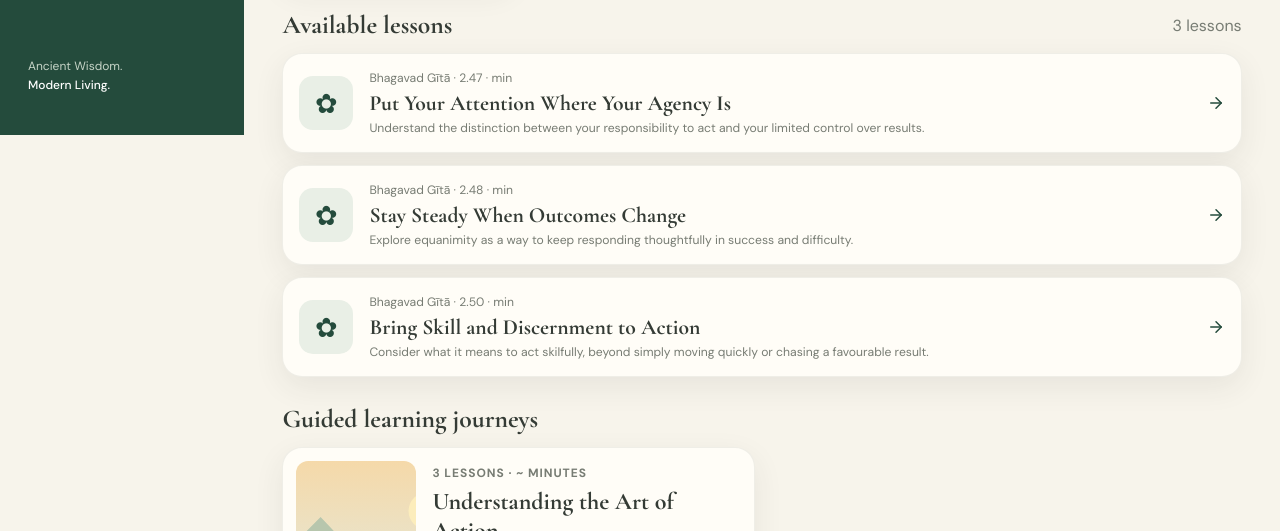
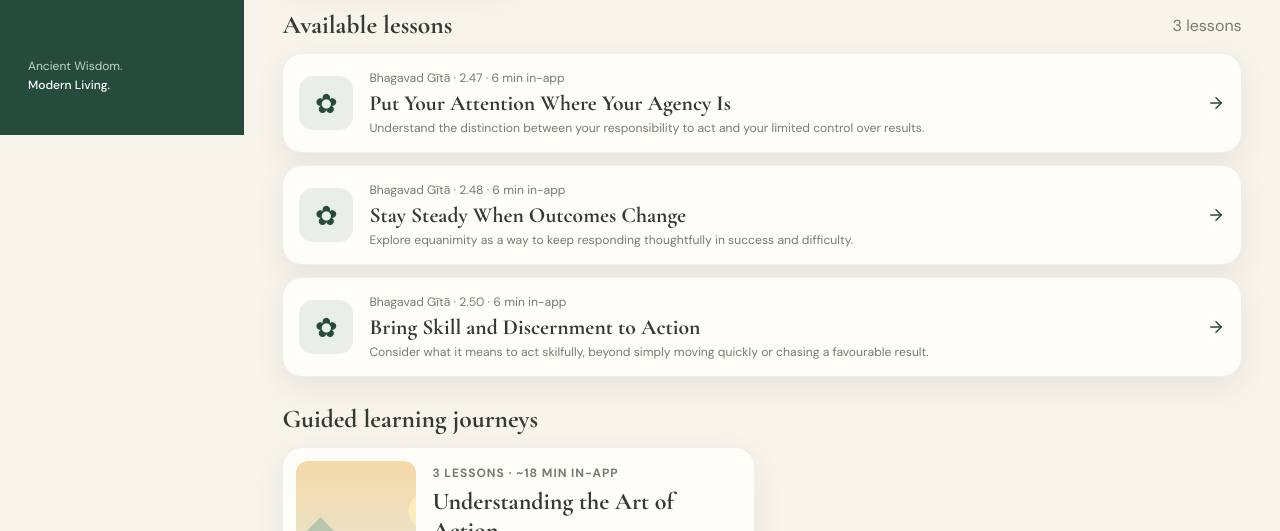
Before and after one commit to rskr28/Nitya, a React (Vite) app: page /explore in a window 1280 px wide. Shown: the part 665-1196 px from the top of the page. Built offline with nearby package versions, Linux system fonts and the light colour scheme.

Commit message:
Clarify Explore duration estimates as in-app learning

```diff
--- a/src/pages/Explore/index.tsx
+++ b/src/pages/Explore/index.tsx
@@ -115,7 +115,7 @@ export default function Explore() {
           <Link to={`/lesson/${lesson.id}`} className="library-lesson surface" key={lesson.id}>
             <span className="library-lesson__art" aria-hidden="true">✿</span>
             <span className="library-lesson__copy">
-              <small>{lesson.source} · {lesson.minutes} min</small>
+              <small>{lesson.source} · {lesson.inAppMinutes} min in-app</small>
               <strong>{lesson.title}</strong>
               <span>{lesson.description}</span>
             </span>
@@ -144,7 +144,7 @@ export default function Explore() {
           <article className="journey-card surface" key={journey.id}>
             <div className={`journey-card__art journey-card__art--${index}`} aria-hidden="true" />
             <div>
-              <span className="eyebrow">{journey.lessons} lessons · ~{journey.totalMinutes} minutes</span>
+              <span className="eyebrow">{journey.lessons} lessons · ~{journey.inAppMinutes} min in-app</span>
               <h3>{journey.title}</h3>
               <p>{journey.description}</p>
               <Link className="text-link journey-open" to={`/journey/${journey.id}`}>Explore this journey <ArrowRight size={14} /></Link>
```
